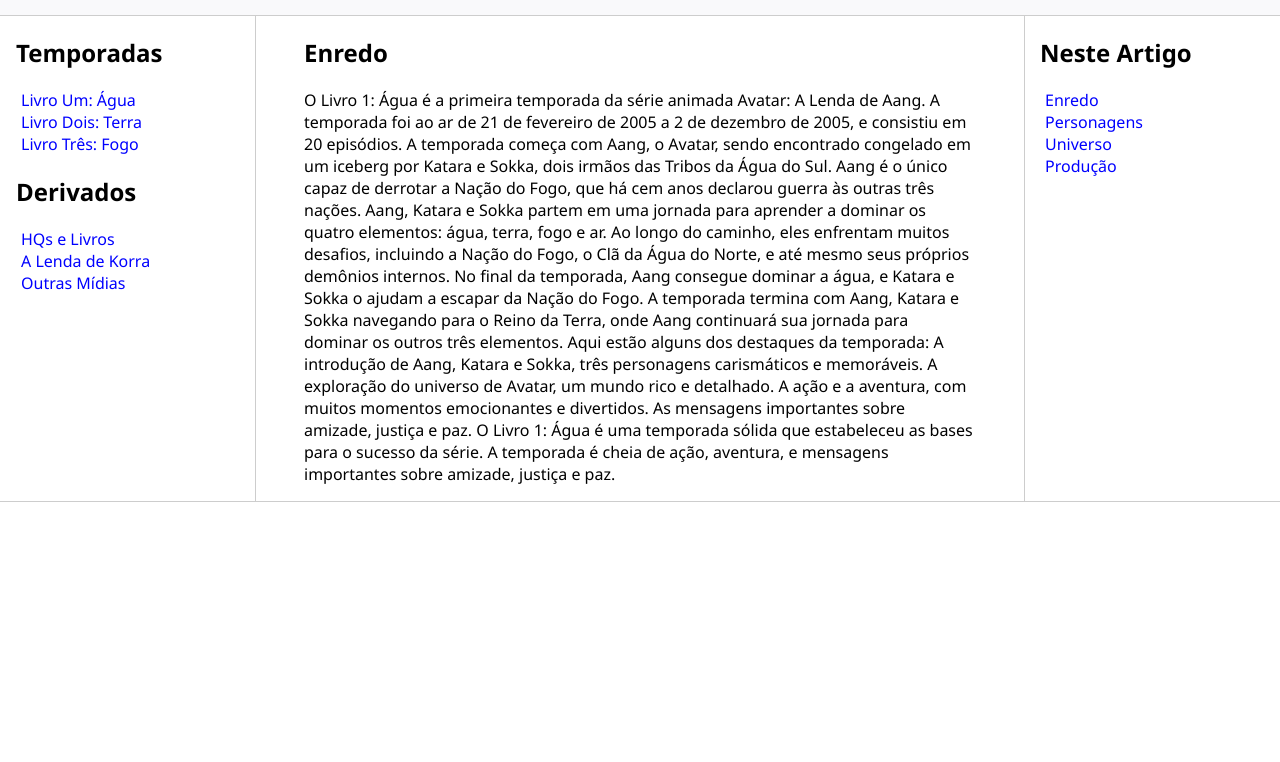
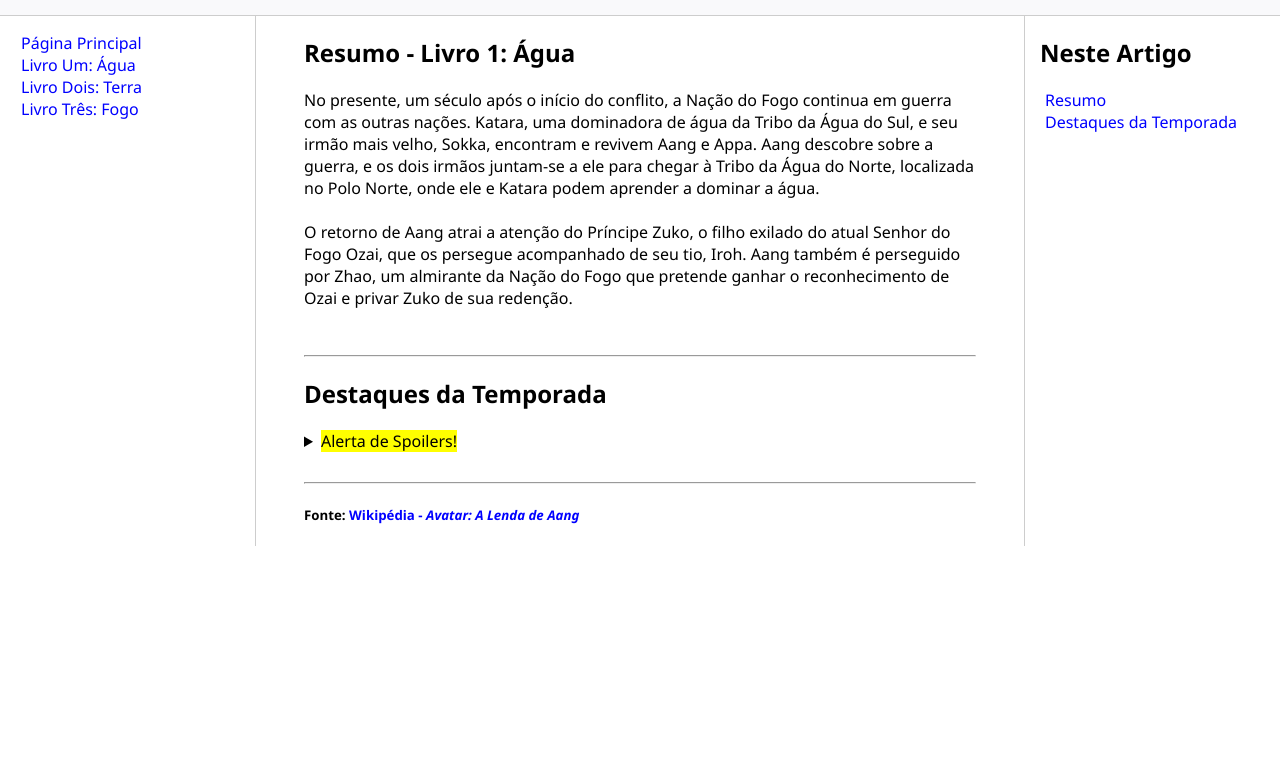
Before and after one commit to gui4m/exercicios, a plain HTML site: page exercicio-wikipedia/livro_um.html in a window 1280 px wide. Shown: the part 38-800 px from the top of the page. Drawn offline with Linux system fonts and the light colour scheme.

Commit message:
Update livro_um.html

```diff
--- a/exercicio-wikipedia/livro_um.html
+++ b/exercicio-wikipedia/livro_um.html
@@ -4,74 +4,69 @@
     <meta charset="UTF-8">
     <meta http-equiv="X-UA-Compatible" content="IE=edge">
     <meta name="viewport" content="width=device-width, initial-scale=1.0">
-    <title>Página Principal</title>
+    <title>Avatar: A Lenda de Aang</title>
     <link rel="stylesheet" href="assets/css/style.css">
 </head>
 <body>
 
-    <div>
+    <header>
         <div class="logo">
             <a href="index.html">
-                <img src="assets/images/logo_avatar.png" width="200"/>
+                <img src="assets/images/logo_avatar.png" width="200" alt="Logo da animação Avatar: A lenda de Aang."/>
             </a>
-
         </div>
-    </div>
+    </header>
 
     <div class="bar"></div>
 
     <div class="content">
         <div class="sidebar">
-            <h2>Temporadas</h2>
             <ul>
+                <li><a href="index.html">Página Principal</a></li>
                 <li><a href="livro_um.html">Livro Um: Água</a></li>
                 <li><a href="livro_dois.html">Livro Dois: Terra</a></li>
                 <li><a href="livro_tres.html">Livro Três: Fogo</a></li>
             </ul>
-
-            <h2>Derivados</h2>
-            <ul>
-                <li><a href="#">HQs e Livros</a></li>
-                <li><a href="">A Lenda de Korra</a></li>
-                <li><a href="">Outras Mídias</a></li>
-            </ul>
         </div>
 
-        <div class="main">
-            <h2 id="enredo">Enredo</h2>
+        <main>
+            <h2 id="resumo">Resumo - Livro 1: Água</h2>
             <p>
-                O Livro 1: Água é a primeira temporada da série animada Avatar: A Lenda de Aang. A temporada foi ao ar de 21 de fevereiro de 2005 a 2 de dezembro de 2005, e consistiu em 20 episódios.
+                No presente, um século após o início do conflito, a Nação do Fogo continua em guerra com as outras nações. Katara, uma dominadora de água da Tribo da Água do Sul, e seu irmão mais velho, Sokka, encontram e revivem Aang e Appa. Aang descobre sobre a guerra, e os dois irmãos juntam-se a ele para chegar à Tribo da Água do Norte, localizada no Polo Norte, onde ele e Katara podem aprender a dominar a água.
+                <br><br>
+                O retorno de Aang atrai a atenção do Príncipe Zuko, o filho exilado do atual Senhor do Fogo Ozai, que os persegue acompanhado de seu tio, Iroh. Aang também é perseguido por Zhao, um almirante da Nação do Fogo que pretende ganhar o reconhecimento de Ozai e privar Zuko de sua redenção.
+            </p><br>
 
-                A temporada começa com Aang, o Avatar, sendo encontrado congelado em um iceberg por Katara e Sokka, dois irmãos das Tribos da Água do Sul. Aang é o único capaz de derrotar a Nação do Fogo, que há cem anos declarou guerra às outras três nações.
+            <hr>
+            <h2 id="destaques">Destaques da Temporada</h2>
+                <details>
+                    <summary> <mark>Alerta de Spoilers!</mark> </summary><br>
+                        No caminho para o Polo Norte, Aang descobre o genocídio feito contra seu povo quando visita o Templo do Ar do Sul.
+                        <br><br>
+                        Durante o solstício de inverno, Aang encontra o espírito de seu antecessor, Avatar Roku, que lhe faz aceitar suas responsabilidades.
+                        <br><br>
+                        Na Tribo da Água do Norte, Aang e Katara aprendem a dominar a água em nível avançado através do Mestre Pakku, enquanto Sokka se apaixona pela filha do chefe da tribo, a Princesa Yue.
+                        <br><br>
+                        A armada de Zhao começa um cerco da tribo, capturando a forma mortal do espírito da Lua — a fonte da dominação de água — e causando um eclipse lunar.
+                        <br><br>
+                        Zhao mata o espírito da lua para privar os dominadores de água de suas habilidades, mas Aang se une ao espírito do Oceano — a contrapartida Yin-Yang do espírito da lua — para afastar a frota inimiga, enquanto Yue sacrifica sua vida para reviver o espírito da Lua. Ao descobrir a resistência oferecida por seu filho Zuko e seu irmão mais velho Iroh à invasão de Zhao, Ozai envia sua filha Azula para capturá-los.
+                </details> <br>
 
-                Aang, Katara e Sokka partem em uma jornada para aprender a dominar os quatro elementos: água, terra, fogo e ar. Ao longo do caminho, eles enfrentam muitos desafios, incluindo a Nação do Fogo, o Clã da Água do Norte, e até mesmo seus próprios demônios internos.
-
-                No final da temporada, Aang consegue dominar a água, e Katara e Sokka o ajudam a escapar da Nação do Fogo. A temporada termina com Aang, Katara e Sokka navegando para o Reino da Terra, onde Aang continuará sua jornada para dominar os outros três elementos.
-
-                Aqui estão alguns dos destaques da temporada:
-
-                    A introdução de Aang, Katara e Sokka, três personagens carismáticos e memoráveis.
-                    A exploração do universo de Avatar, um mundo rico e detalhado.
-                    A ação e a aventura, com muitos momentos emocionantes e divertidos.
-                    As mensagens importantes sobre amizade, justiça e paz.
-
-                O Livro 1: Água é uma temporada sólida que estabeleceu as bases para o sucesso da série. A temporada é cheia de ação, aventura, e mensagens importantes sobre amizade, justiça e paz.
-            </p>
-        </div>
+             <hr>
+             <footer>
+                <h5>Fonte: </5>
+                <a href="https://pt.wikipedia.org/wiki/Avatar:_The_Last_Airbender" alt="Link da página da Wikipédia sobre a série Avatar: A Lenda de Aang.">Wikipédia - <i>Avatar: A Lenda de Aang</i></a>
+            </footer>
+        </main>
 
         <div class="anchors">
             <h2>Neste Artigo</h2>
             <ul>
-                <li><a href="#enredo">Enredo</a></li>
-                <li><a href="#personagens">Personagens</a></li>
-                <li><a href="#universo">Universo</a></li>
-                <li><a href="#producao">Produção</a></li>
+                <li><a href="#resumo">Resumo</a></li>
+                <li><a href="#destaques">Destaques da Temporada</a></li>
             </ul>
         </div>
     </div>
 
-    <div class="footer">
-
-    </div>
 </body>
 </html>
```
